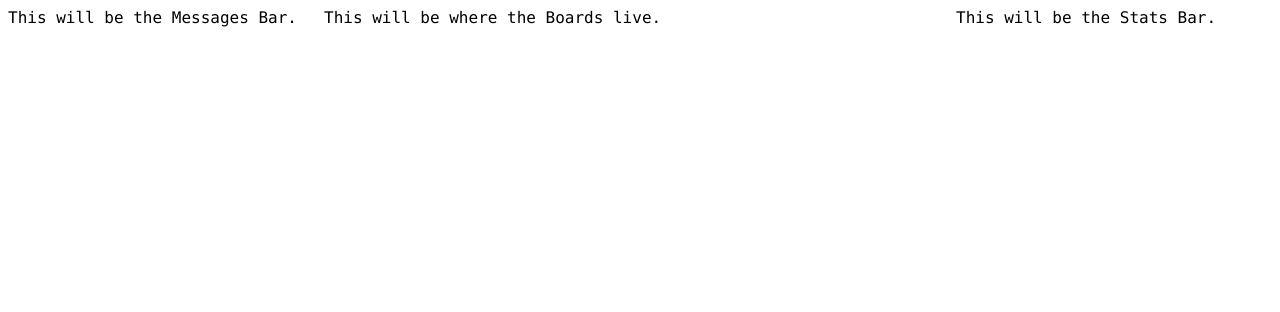
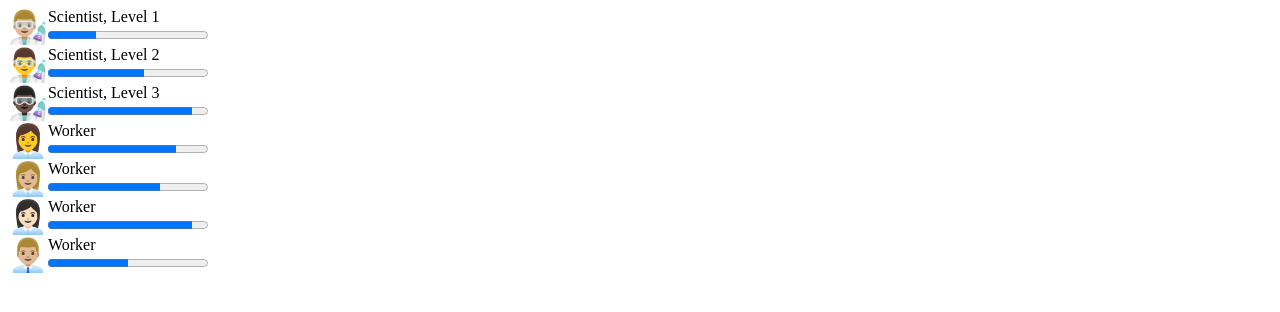
Before and after one commit to oliviaruizknott/dinosaur-island, a React (Create React App) app: page / in a window 1280 px wide. Shown: the top 312 px of the page. Built offline with nearby package versions, Linux system fonts and the light colour scheme.

Commit message:
Generates workers in Component

```diff
--- a/src/App.js
+++ b/src/App.js
@@ -1,14 +1,12 @@
 import React from 'react';
 import './App.scss';
 
-import BoardSection from './BoardSection';
+import LabBoard from './LabBoard';
 
 function App() {
   return (
     <div className="App">
-      <div className="sidebar">This will be the Messages Bar.</div>
-      <BoardSection />
-      <div className="sidebar">This will be the Stats Bar.</div>
+      <LabBoard />
     </div>
   );
 }
--- a/src/App.scss
+++ b/src/App.scss
@@ -1,7 +1,3 @@
 .App {
   display: flex;
-
-  .sidebar {
-    width: 25%;
-  }
 }
--- a/src/BoardSection.js
+++ /dev/null
@@ -1,12 +0,0 @@
-import React, { Component } from 'react';
-import './BoardSection.scss';
-
-class BoardSection extends Component {
-  render() {
-    return (
-      <div className="BoardSection">This will be where the Boards live.</div>
-    )
-  }
-}
-
-export default BoardSection;
--- a/src/BoardSection.scss
+++ /dev/null
@@ -1,3 +0,0 @@
-.BoardSection {
-  width: 50%;
-}
--- /dev/null
+++ b/src/LabBoard.js
@@ -0,0 +1,14 @@
+import React, { Component } from 'react';
+import WorkerSection from './WorkerSection';
+
+class LabBoard extends Component {
+  render() {
+    return (
+      <div className="LabBoard">
+        <WorkerSection />
+      </div>
+    )
+  }
+}
+
+export default LabBoard;
--- /dev/null
+++ b/src/Worker.js
@@ -0,0 +1,31 @@
+import React, { Component } from 'react';
+import { getRandomIntInclusive } from './utilities';
+import './Worker.scss';
+
+class Worker extends Component {
+  constructor(props) {
+    super(props);
+    this.state = {};
+  }
+
+  taskBar() {
+    const value = getRandomIntInclusive(1,10);
+    return (
+      <progress value={value} max="10"></progress>
+    )
+  }
+
+  render() {
+    return (
+      <div className="Worker">
+        <div className="workerIcon">{this.props.icon}</div>
+        <div className="workerInfo">
+          <p>{this.props.name}</p>
+          {this.taskBar()}
+        </div>
+      </div>
+    )
+  }
+}
+
+export default Worker;
--- /dev/null
+++ b/src/Worker.scss
@@ -0,0 +1,7 @@
+.Worker {
+  display: flex;
+
+  .workerIcon {
+    font-size: 2em;
+  }
+}
--- /dev/null
+++ b/src/WorkerSection.js
@@ -0,0 +1,62 @@
+import React, { Component } from 'react';
+import { shuffle } from './utilities';
+import Worker from './Worker';
+
+class WorkerSection extends Component {
+  constructor(props) {
+    super(props);
+    this.state = {};
+  }
+
+  componentDidMount() {
+    this.generateWorkers();
+  }
+
+  generateWorkers() {
+    const scientistEmoji = ["👩‍🔬", "👩🏻‍🔬", "👩🏼‍🔬", "👩🏽‍🔬", "👩🏾‍🔬", "👩🏿‍🔬", "👨‍🔬", "👨🏻‍🔬", "👨🏼‍🔬", "👨🏽‍🔬", "👨🏾‍🔬", "👨🏿‍🔬"];
+    const finalScientistEmoji = shuffle(scientistEmoji).slice(0,3);
+    let scientists = finalScientistEmoji.map((emoji, i) => {
+      return {
+        icon: emoji,
+        name: `Scientist, Level ${i+1}`
+      }
+    })
+
+    const workerEmoji = ["👩‍💼", "👩🏻‍💼", "👩🏼‍💼", "👩🏽‍💼", "👩🏾‍💼", "👩🏿‍💼", "👨‍💼", "👨🏻‍💼", "👨🏼‍💼", "👨🏽‍💼", "👨🏾‍💼", "👨🏿‍💼"];
+    const finalWorkerEmoji = shuffle(workerEmoji).slice(0,4);
+    let workers = finalWorkerEmoji.map((emoji, i) => {
+      return {
+        icon: emoji,
+        name: "Worker"
+      }
+    });
+
+    let allWorkers = scientists.concat(workers);
+
+    return allWorkers
+  }
+
+  workerComponents() {
+    return this.generateWorkers().map((worker, i) => {
+      return (
+        <Worker
+          key={i}
+          id={i}
+          icon={worker.icon}
+          name={worker.name}
+        />
+      )
+    });
+  }
+
+  render() {
+    let workers = this.workerComponents();
+    return (
+      <div className="WorkerSection">
+        {workers}
+      </div>
+    )
+  }
+}
+
+export default WorkerSection;
--- a/src/index.css
+++ b/src/index.css
@@ -1,4 +1,8 @@
 body {
-  font-family: source-code-pro, Menlo, Monaco, Consolas, "Courier New",
-  monospace;
+  /* font-family: source-code-pro, Menlo, Monaco, Consolas, "Courier New",
+  monospace; */
 }
+
+p {
+  margin: 0px;
+}
--- /dev/null
+++ b/src/utilities.js
@@ -0,0 +1,26 @@
+export function shuffle(array) {
+  var currentIndex = array.length, temporaryValue, randomIndex;
+
+  // While there remain elements to shuffle...
+  while (0 !== currentIndex) {
+
+    // Pick a remaining element...
+    randomIndex = Math.floor(Math.random() * currentIndex);
+    currentIndex -= 1;
+
+    // And swap it with the current element.
+    temporaryValue = array[currentIndex];
+    array[currentIndex] = array[randomIndex];
+    array[randomIndex] = temporaryValue;
+  }
+
+  return array;
+}
+
+export function getRandomIntInclusive(min, max) {
+  min = Math.ceil(min);
+  max = Math.floor(max);
+
+  // The maximum is inclusive and the minimum is inclusive
+  return Math.floor(Math.random() * (max - min + 1)) + min;
+}
```
Also changed, not shown: src/BoardsContainer.js (added, +13 -0 lines).
